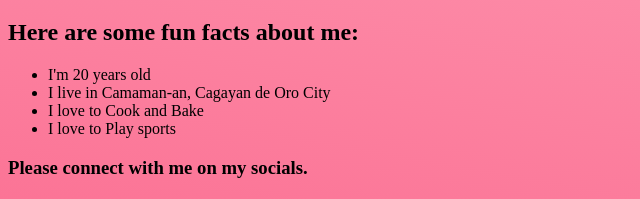
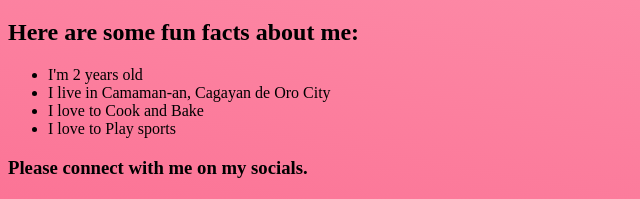
Before and after one commit to MaryAngeliTalian/Portfolio, a plain HTML site: page index.html in a window 1280 px wide. Shown: the part 491-690 px from the top of the page, 0-640 px from the left. Drawn offline with Linux system fonts and the light colour scheme.

Commit message:
change to age

```diff
--- a/index.html
+++ b/index.html
@@ -27,7 +27,7 @@
         <h1>Hello, my name is Mary Angeli Talian</h1>
         <h2>Here are some fun facts about me:</h2>
         <ul>
-            <li>I'm  20 years old</li>
+            <li>I'm  2 years old</li>
             <li>I live in Camaman-an, Cagayan de Oro City</li>
             <li>I love to Cook and Bake</li>
             <li>I love to Play sports</li>
```
